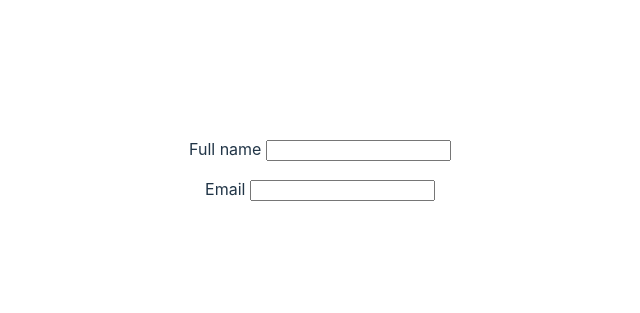
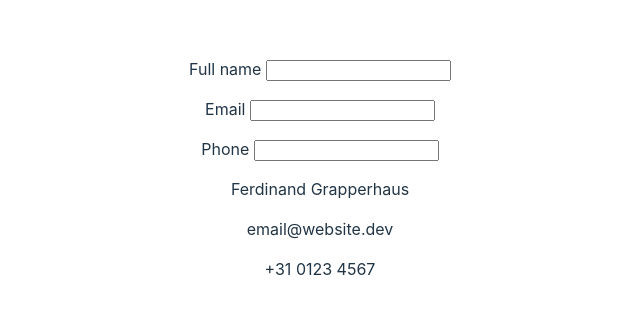
Before and after one commit to arwin4/cv, a React (Vite) app: page / in a window 1280 px wide. Shown: the part 223-536 px from the top of the page, without its empty margins (320-960 px from the left). Built offline with nearby package versions, Linux system fonts and the light colour scheme.

Commit message:
Add default outputs for general info

```diff
--- a/src/App.jsx
+++ b/src/App.jsx
@@ -22,12 +22,19 @@ function App() {
     });
   }
 
+  function handlePhoneChange(e) {
+    setGeneralInfo((draft) => {
+      draft.phone = e.target.value;
+    });
+  }
+
   return (
     <>
       <Form
         generalInfo={generalInfo}
         onFullNameChange={handleFullNameChange}
         onEmailChange={handleEmailChange}
+        onPhoneChange={handlePhoneChange}
       ></Form>
       <GeneratedCV generalInfo={generalInfo}></GeneratedCV>
     </>
--- a/src/components/Form.jsx
+++ b/src/components/Form.jsx
@@ -2,13 +2,19 @@
 
 import GeneralInfo from './form/GeneralInfo';
 
-export default function Form({ generalInfo, onFullNameChange, onEmailChange }) {
+export default function Form({
+  generalInfo,
+  onFullNameChange,
+  onEmailChange,
+  onPhoneChange,
+}) {
   return (
     <>
       <GeneralInfo
         generalInfo={generalInfo}
         onFullNameChange={onFullNameChange}
         onEmailChange={onEmailChange}
+        onPhoneChange={onPhoneChange}
       ></GeneralInfo>
     </>
   );
--- a/src/components/GeneratedCV.jsx
+++ b/src/components/GeneratedCV.jsx
@@ -1,11 +1,33 @@
 /* eslint-disable react/prop-types */
 
 export default function GeneratedCV({ generalInfo }) {
+  let fullNameText;
+  if (generalInfo.fullName === '') {
+    fullNameText = 'Ferdinand Grapperhaus';
+  } else {
+    fullNameText = generalInfo.fullName;
+  }
+
+  let emailText;
+  if (generalInfo.email === '') {
+    emailText = 'email@website.dev';
+  } else {
+    emailText = generalInfo.email;
+  }
+
+  let phoneText;
+  if (generalInfo.phone === '') {
+    phoneText = '+31 0123 4567';
+  } else {
+    phoneText = generalInfo.phone;
+  }
+
   return (
     <>
       {' '}
-      <p>{generalInfo.fullName}</p>
-      <p>{generalInfo.email}</p>
+      <p>{fullNameText}</p>
+      <p>{emailText}</p>
+      <p>{phoneText}</p>
     </>
   );
 }
--- a/src/components/form/GeneralInfo.jsx
+++ b/src/components/form/GeneralInfo.jsx
@@ -4,6 +4,7 @@ export default function GeneralInfo({
   generalInfo,
   onFullNameChange,
   onEmailChange,
+  onPhoneChange,
 }) {
   return (
     <>
@@ -18,10 +19,18 @@ export default function GeneralInfo({
         <p></p>
         <label htmlFor="email">Email </label>
         <input
-          type="text"
+          type="email"
           id="email"
           value={generalInfo.email}
           onChange={onEmailChange}
+        />
+        <p></p>
+        <label htmlFor="phone">Phone </label>
+        <input
+          type="tel"
+          id="phone"
+          value={generalInfo.phone}
+          onChange={onPhoneChange}
         />
       </form>
     </>
```
